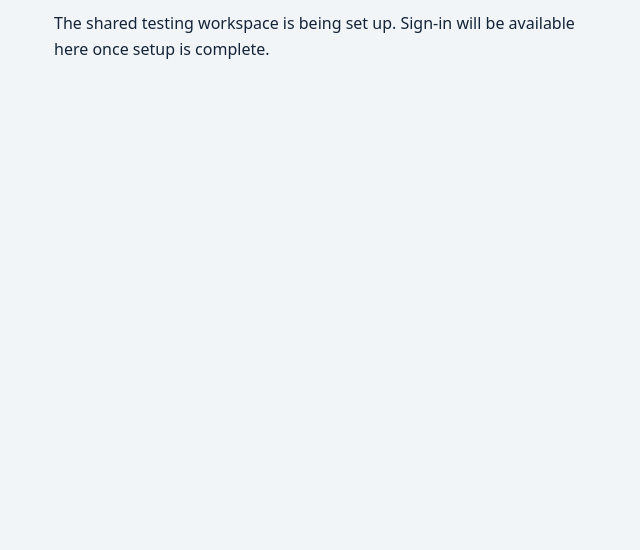
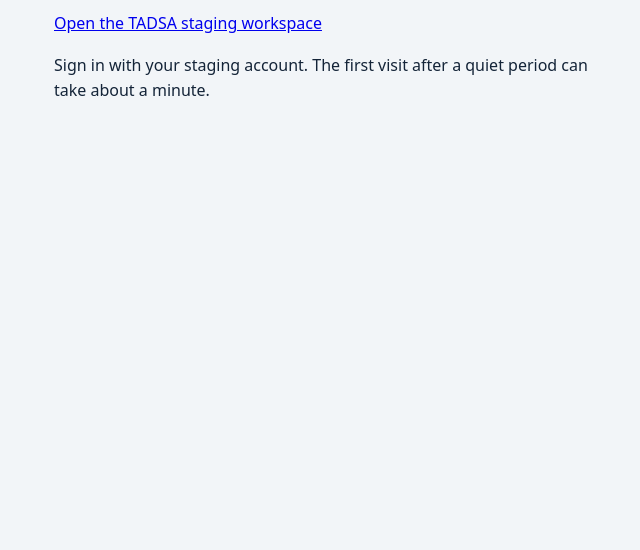
Before and after one commit to langzonedev/TADSA-Staging, a plain HTML site: page index.html in a window 1280 px wide. Shown: the part 250-800 px from the top of the page, without its empty margins (314-954 px from the left). Drawn offline with Linux system fonts and the light colour scheme.

Commit message:
Link to verified TADSA staging service

```diff
--- a/index.html
+++ b/index.html
@@ -14,7 +14,8 @@
 <body>
   <main>
     <h1>TADSA Staging</h1>
-    <p>The shared testing workspace is being set up. Sign-in will be available here once setup is complete.</p>
+    <p><a href="https://langsystems-tadsa-staging.onrender.com/">Open the TADSA staging workspace</a></p>
+    <p>Sign in with your staging account. The first visit after a quiet period can take about a minute.</p>
   </main>
 </body>
 </html>
```
